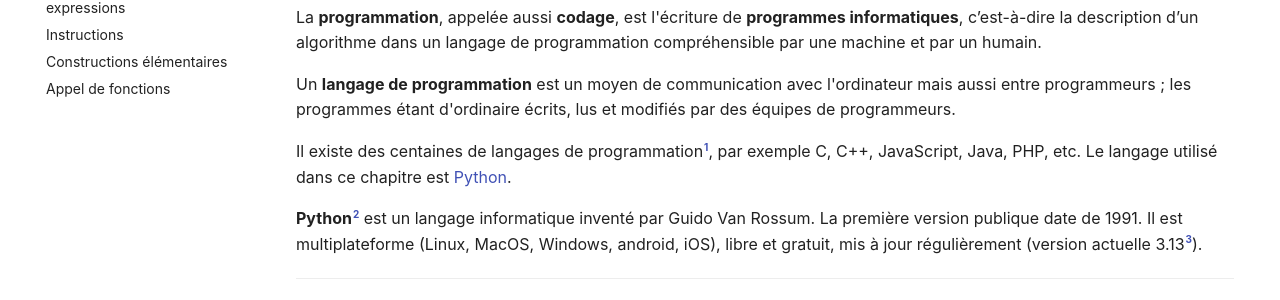
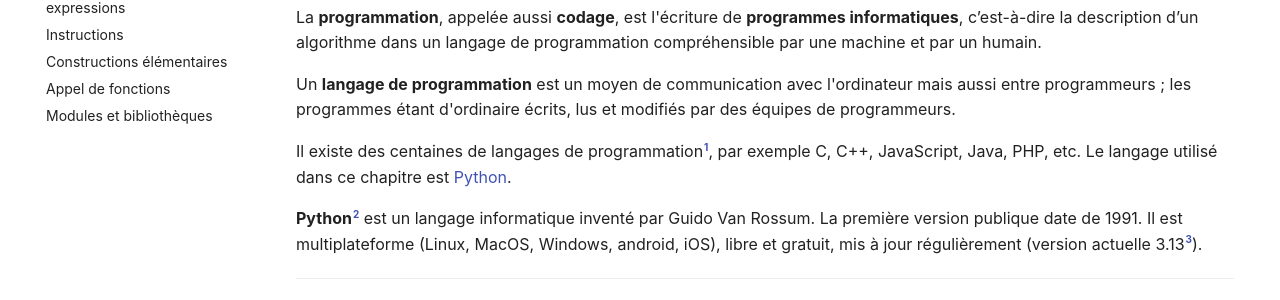
Before and after one commit to eipaca/NSI-1, an MkDocs documentation site: the page built from docs/langages-et-programmation/index.md, in a window 1280 px wide. Shown: the part 223-523 px from the top of the page. Built offline with MkDocs 1.6.1 and Material for MkDocs 9.7.7, drawn with Linux system fonts in a browser that asks for light colours; comment, search, counter and statistics services are not loaded.

Commit message:
Update mkdocs.yml

```diff
--- a/mkdocs.yml
+++ b/mkdocs.yml
@@ -147,7 +147,7 @@ nav:
     - Instructions: langages-et-programmation/3-instructions.md
     - Constructions élémentaires: langages-et-programmation/4-constructions-elementaires.md
     - Appel de fonctions: langages-et-programmation/5-fonctions.md
-  #  - Modules et bibliothèques: langages-et-programmation/6-modules-bibliotheques.md
+    - Modules et bibliothèques: langages-et-programmation/6-modules-bibliotheques.md
   #  - Mise au point des programmes et gestion des bugs: langages-et-programmation/7-mise-au-point-gestion-bugs.md
 
   #- Langages et programmation(2):
```
